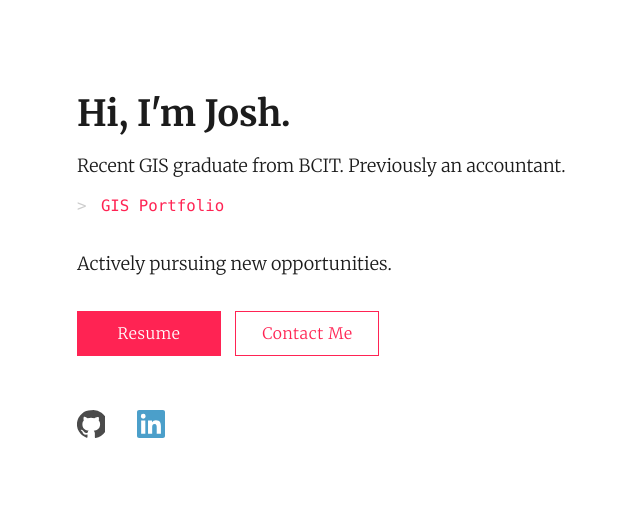
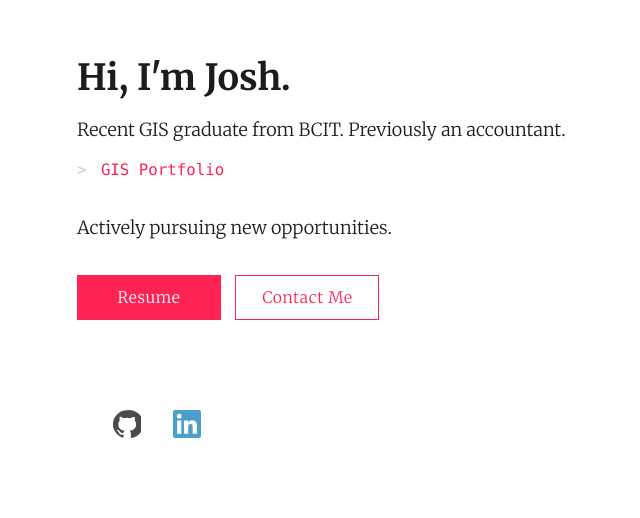
Before and after one commit to joshdesgagnes/gisportfolio, a plain HTML site: page index.html in a window 1280 px wide. Shown: the part 133-651 px from the top of the page, without its empty margins (279-919 px from the left). Drawn offline with Linux system fonts and the light colour scheme.

Commit message:
Update style.css

```diff
--- a/style.css
+++ b/style.css
@@ -259,7 +259,7 @@
   display: flex;
   gap: 1rem;
   margin-top: 1rem;
-  padding-left: 2;
+  padding: 2rem;
 }
 
 .social-icons > * {
```
